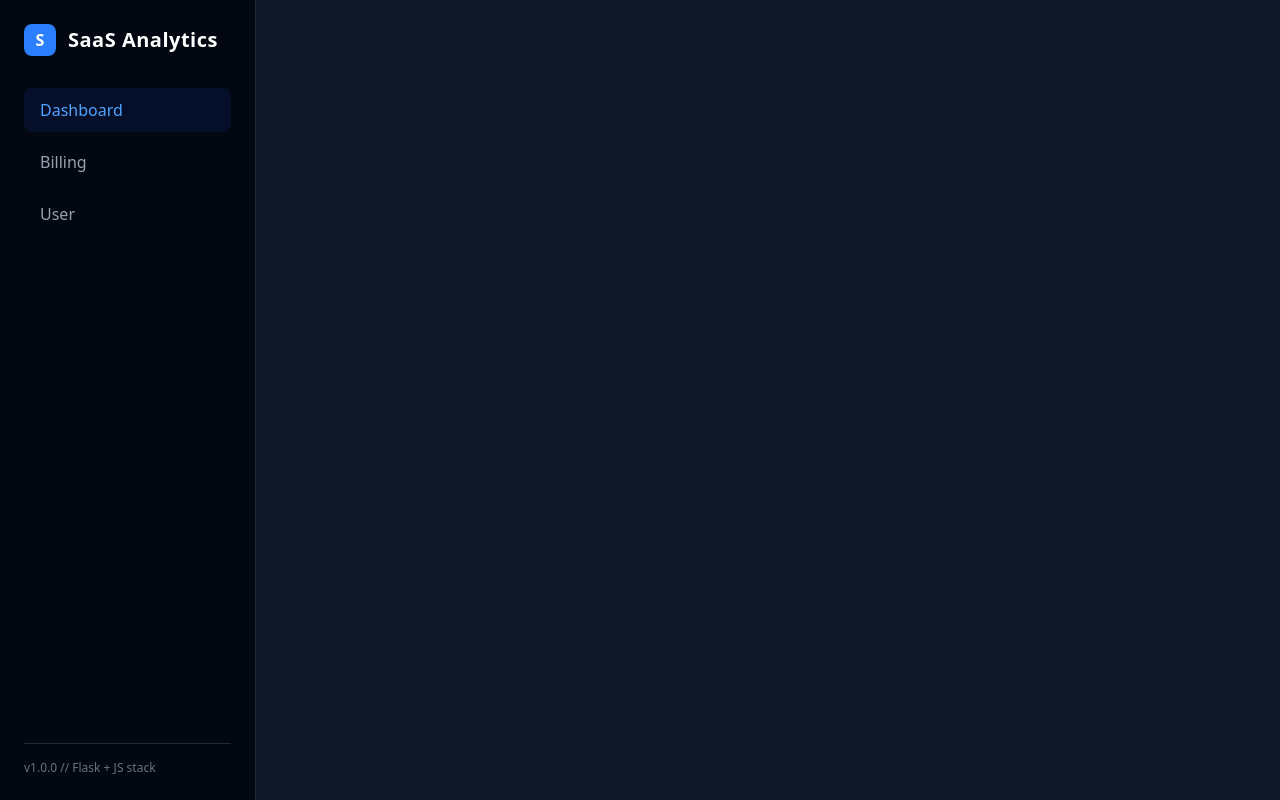
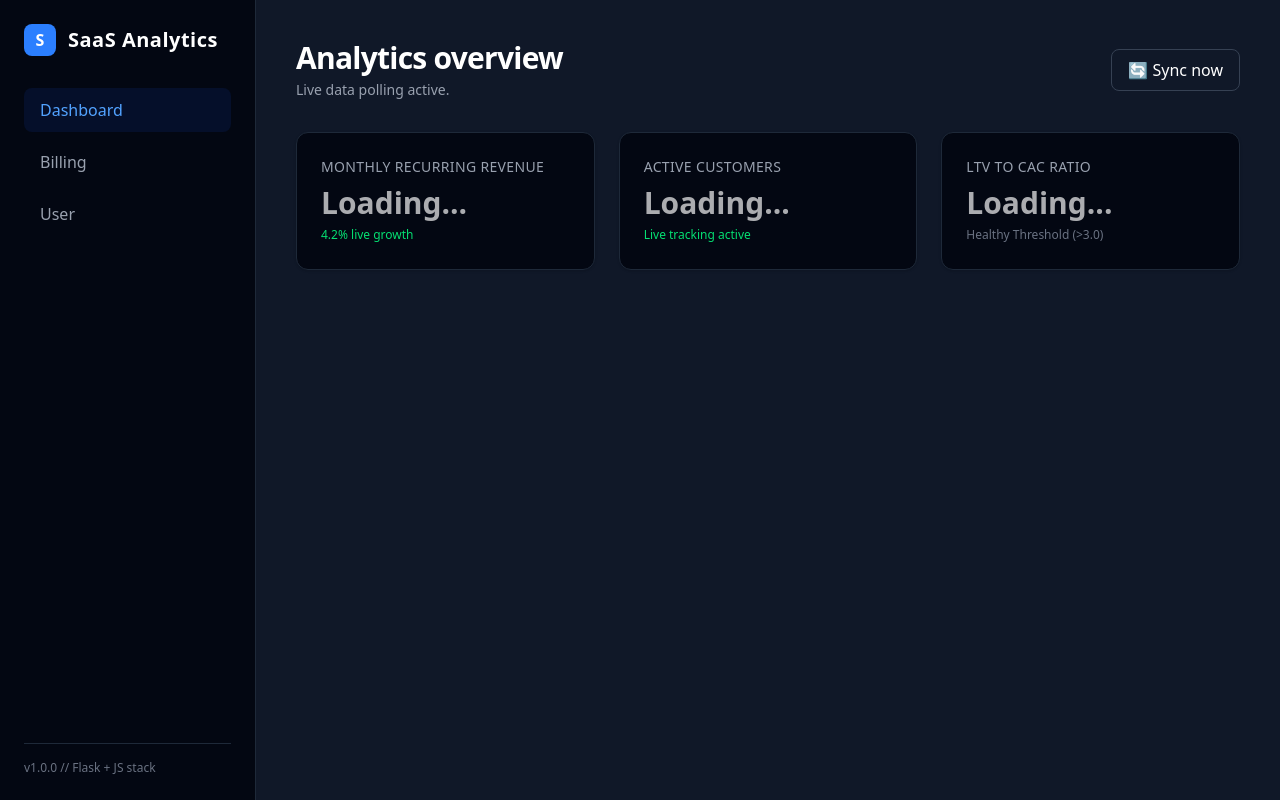
Before and after one commit to BogdanCatalin-Iacob/saas_analytics_dashboard, a Flask app: page / in a window 1280 px wide. Run offline with Flask 3, Linux system fonts and the light colour scheme.

Commit message:
Create metric cards
'Monthly Reccuring Revenue'
'Active customers'
'LTV to CAC ratio'

```diff
--- a/templates/index.html
+++ b/templates/index.html
@@ -34,9 +34,36 @@
 
     <!-- main content -->
     <main class="flex-1 p-6 md:p-10 max-w-7xl mx-auto w-full">
+        <!-- top header -->
+        <header class="flex justify-between items-center mb-8">
+            <div>
+                <h1 class="text-3xl font-bold text-white tracking-tight">Analytics overview</h1>
+                <p class="text-gray-400 text-sm mt-1">Live data polling active.</p>
+            </div>
+            <button id="refresh-btn"
+                class="bg=gray-800 hover:bg-gray-700 text-white font-medium py-2 px-4 rounded-lg border border-gray-700 transition flex items-center gap-2 cursor-pointer">
+                🔄 Sync now
+            </button>
+        </header>
 
-
-
+        <!-- metric grid cards -->
+        <section class="grid grid-cols-1 md:grid-cols-3 gap-6 mb-8">
+            <div class="bg-gray-950 p-6 rounded-xl border border-gray-800 shadow-sm">
+                <p class="text-sm font-medium text-gray-400 uppercase tracking-wide">Monthly Recurring Revenue</p>
+                <p id="mrr-val" class="text-3xl font-bold text-white mt-2 animate-pulse">Loading...</p>
+                <span id="growth-val" class="text-xs text-green-400 font-medium mt-1 inline-block">4.2% live growth</span>
+            </div>
+            <div class="bg-gray-950 p-6 rounded-xl border border-gray-800 shadow-sm">
+                <p class="text-sm font-medium text-gray-400 uppercase tracking-wide">Active Customers</p>
+                <p id="users-val" class="text-3xl font-bold text-white mt-2 animate-pulse">Loading...</p>
+                <span class="text-xs text-green-400 font-medium mt-1 inline-block">Live tracking active</span>
+            </div>
+            <div class="bg-gray-950 p-6 rounded-xl border border-gray-800 shadow-sm">
+                <p class="text-sm font-medium text-gray-400 uppercase tracking-wide">LTV to CAC Ratio</p>
+                <p id="conversion-val" class="text-3xl font-bold text-white mt-2 animate-pulse">Loading...</p>
+                <span class="text-xs text-gray-500 font-medium mt-1 inline-block">Healthy Threshold (>3.0)</span>
+            </div>
+        </section>
 
 
     </main>
```
